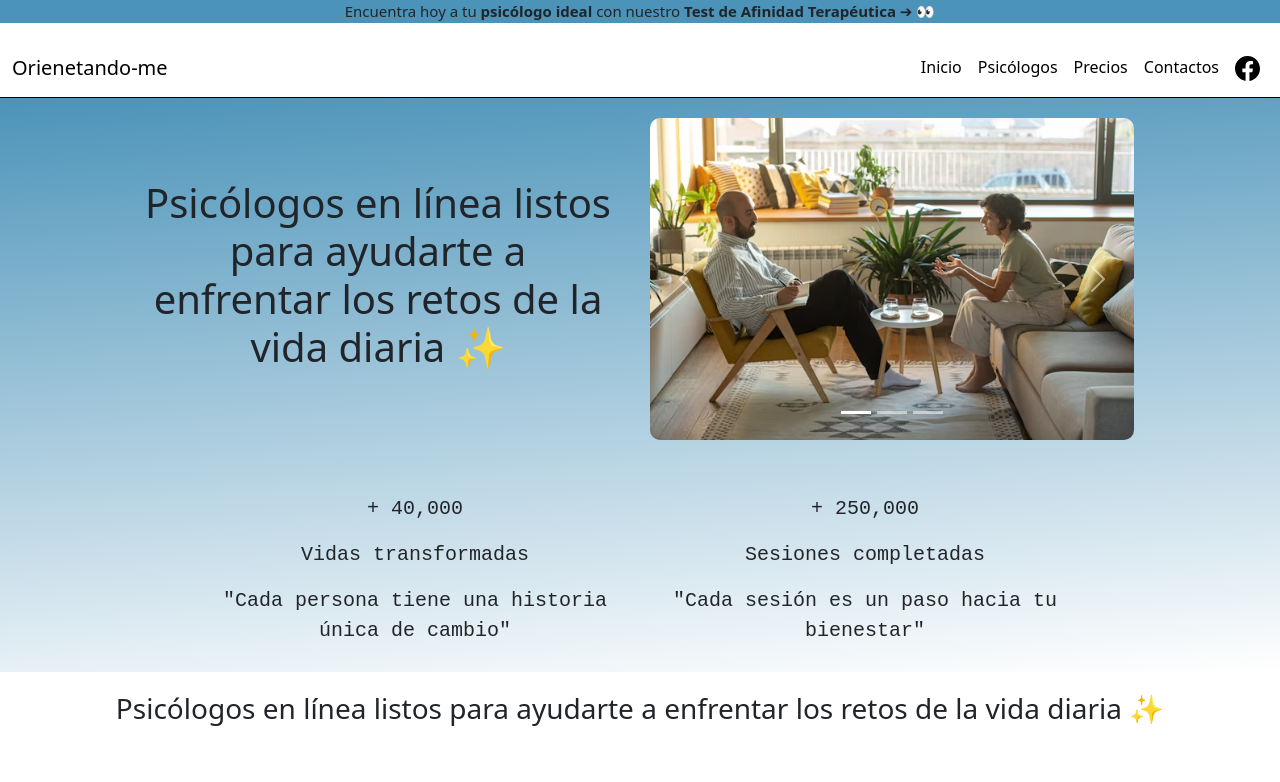
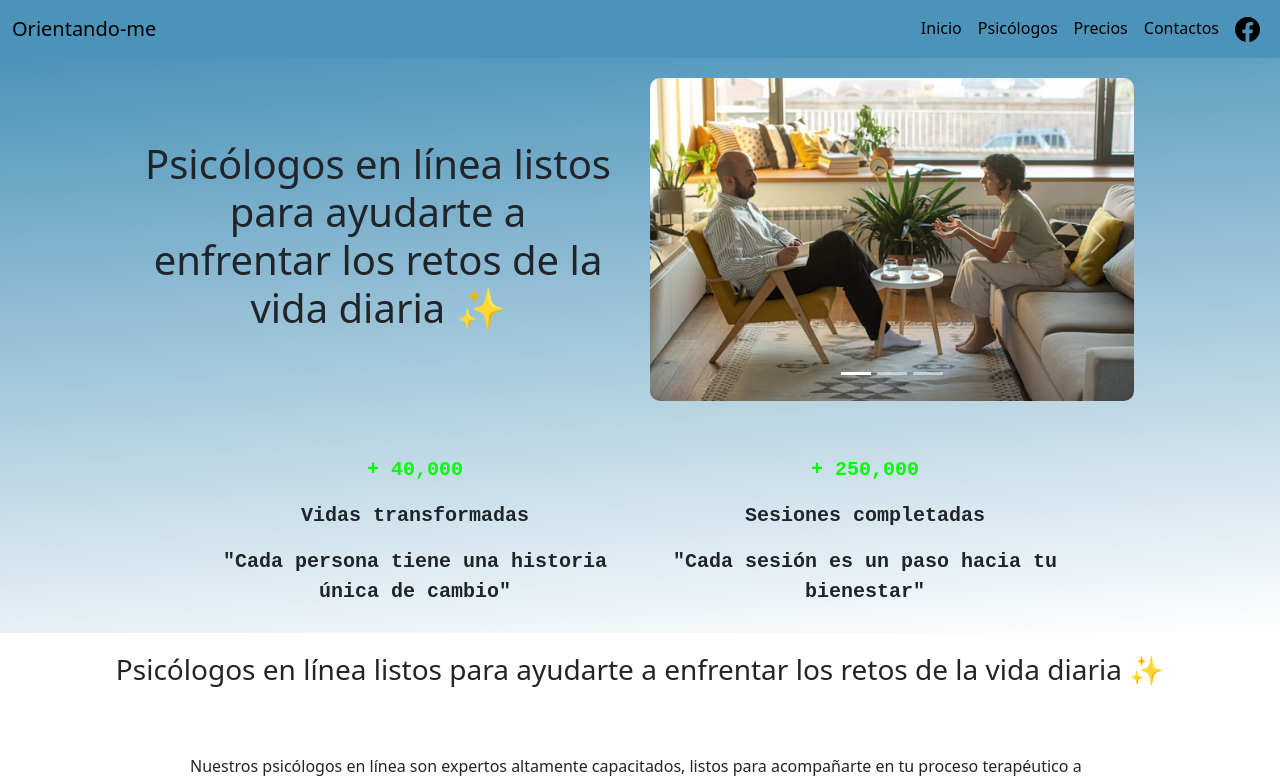
Before and after one commit to brandonmatla/mi-proyecto-angular, an Angular app: page / in a window 1280 px wide. Shown: the top 782 px of the page. Built offline with nearby package versions, Linux system fonts and the light colour scheme.

Commit message:
Descripción de los cambios

```diff
--- a/src/app/app.routes.ts
+++ b/src/app/app.routes.ts
@@ -1,8 +1,10 @@
 import { Routes } from '@angular/router';
 import { InicioComponent } from './componentes/inicio/inicio.component';
 import { PsicologoComponent } from './componentes/psicologo/psicologo.component';
+import { PreciosComponent } from './componentes/precios/precios.component';
 
 export const routes: Routes = [
     {path: '',component: InicioComponent},
-    {path: 'psicologos',component: PsicologoComponent}
+    {path: 'psicologos',component: PsicologoComponent},
+    {path: 'precios',component: PreciosComponent}
 ];
--- a/src/app/componentes/inicio/inicio.component.css
+++ b/src/app/componentes/inicio/inicio.component.css
@@ -20,12 +20,13 @@
         text-align: left;
     }
     .contenedor {
+
         display: flex;
         justify-content: center;
         align-items: center;
         padding: 10px;
         text-align: center;
-        width: 100%; /* Esto asegura que el contenedor ocupe todo el espacio disponible */
+        width: 100%;
     }
 
     .contenedor2 {
@@ -77,10 +78,16 @@ img{
     text-align: center;
     font-size: 20px;
 }
-@media (max-width: 768px) {
+@media (max-width: 768px)
+{
+
+    .imagen{
+        max-width: 100%;
+        max-height: 50%;
+    }
     .ct31{
         padding-left: 10px;}
-s
+
     .contenedor3 {
         padding: 10px;
     }
--- a/src/app/componentes/inicio/inicio.component.html
+++ b/src/app/componentes/inicio/inicio.component.html
@@ -1,4 +1,3 @@
-
 <div class="body">
     <div class="contenedor">
 
@@ -7,17 +6,17 @@
         </div>
 
 
-        <div class="carrusel">
-            <div id="carouselExampleCaptions" class="carousel slide">
-                <div class="carousel-indicators">
+        <div class="carrusel"  >
+            <div id="carouselExampleCaptions" class="carousel slide"  >
+                <div class="carousel-indicators" >
                     <button type="button" data-bs-target="#carouselExampleCaptions" data-bs-slide-to="0"
                         class="active"></button>
                     <button type="button" data-bs-target="#carouselExampleCaptions" data-bs-slide-to="1"></button>
                     <button type="button" data-bs-target="#carouselExampleCaptions" data-bs-slide-to="2"></button>
                 </div>
-                <div class="carousel-inner">
-                    <div class="carousel-item active">
-                        <img src="img1.avif" class="d-block w-100 zoomable" alt="Slide 1">
+                <div class="carousel-inner" >
+                    <div class="carousel-item active" >
+                        <img src="img1.avif" class="d-block w-100 zoomable" alt="Slide 1" >
                     </div>
                     <div class="carousel-item">
                         <img src="img2.avif" class="d-block w-100 zoomable" alt="Slide 2">
@@ -40,14 +39,18 @@
     <br>
     <div class="contenedor2">
         <div class="item">
-            <p>+ 40,000</p>
+            <strong>
+            <p style="color: rgb(0, 255, 0);">+ 40,000</p>
             <p>Vidas transformadas</p>
             <p>"Cada persona tiene una historia única de cambio"</p>
+        </strong>
         </div>
         <div class="item">
-            <p>+ 250,000</p>
-            <p>Sesiones completadas</p>
-            <p>"Cada sesión es un paso hacia tu bienestar"</p>
+            <strong>
+                <p style="color: rgb(0, 255, 0);">+ 250,000</p>
+                <p>Sesiones completadas</p>
+                <p>"Cada sesión es un paso hacia tu bienestar"</p>
+            </strong>
         </div>
     </div>
 </div>
@@ -57,7 +60,7 @@
 </div>
 <div class="contenedor3">
     <div class="ct31">Nuestros psicólogos en línea son expertos altamente capacitados, listos para acompañarte en tu
-        proceso terapéutico a través de videollamadas. Todos tienen una formación académica sólida en psicología y una
+        proceso terapéutico a través de videollamadas, Todos tienen una formación académica sólida en psicología y una
         maestría en psicoterapia, además de recibir supervisión continua por parte de nuestro equipo clínico,
         garantizando así un servicio de calidad que prioriza tu bienestar.<br><br>
 
--- a/src/app/componentes/nav/nav.component.css
+++ b/src/app/componentes/nav/nav.component.css
@@ -1,16 +1,16 @@
 .navbar {
     background:transparent;
-    border-bottom: .5px solid black;
+
 }
 
 .collapse {
     justify-content: end;
 }
 .top{
-    transition: opacity 5s ease-in-out; /* Para un efecto de aparición suave */
-    background-color: rgba(0, 102, 156, 0.706);
+    box-shadow: 0px 0px 15px 5px rgba(0, 102, 156, 0.8);
+
     justify-content: center;
     justify-items: center;
     font-size: 15px;
-
+    box-shadow: 0 0 50px 15px #48abe0;
 }
--- a/src/app/componentes/nav/nav.component.html
+++ b/src/app/componentes/nav/nav.component.html
@@ -1,7 +1,7 @@
-<div class="top"><p>Encuentra hoy a tu <strong>psicólogo ideal</strong> con nuestro <strong>Test de Afinidad Terapéutica</strong> ➔   👀</p></div>
-<nav class="navbar navbar-expand-lg">
+<div class="top" hidden="none"><p>Encuentra hoy a tu <strong>psicólogo ideal</strong> con nuestro <strong>Test de Afinidad Terapéutica</strong> ➔   👀</p></div>
+<nav class="navbar navbar-expand-lg" style=" background-color: rgba(0, 102, 156, 0.706);">
     <div class="container-fluid">
-      <a class="navbar-brand" href="/">Orienetando-me</a>
+      <a class="navbar-brand" href="/">Orientando-me</a>
       <button class="navbar-toggler" type="button" data-bs-toggle="collapse" data-bs-target="#navbarNavAltMarkup"
         aria-controls="navbarNavAltMarkup" aria-expanded="false" aria-label="Toggle navigation">
         <span class="navbar-toggler-icon"></span>
@@ -10,7 +10,7 @@
         <div class="navbar-nav">
           <a class="nav-link active" href="/">Inicio</a>
           <a class="nav-link active" href="psicologos">Psicólogos</a>
-          <a class="nav-link active" href="#">Precios</a>
+          <a class="nav-link active" href="precios">Precios</a>
           <a class="nav-link active" href="#">Contactos</a>
           <a class="nav-link active" target="_blank" href="https://www.facebook.com/profile.php?id=100079567253030"><svg xmlns="http://www.w3.org/2000/svg" width="25" height="25" fill="currentColor" class="bi bi-facebook" viewBox="0 0 16 16">
             <path d="M16 8.049c0-4.446-3.582-8.05-8-8.05C3.58 0-.002 3.603-.002 8.05c0 4.017 2.926 7.347 6.75 7.951v-5.625h-2.03V8.05H6.75V6.275c0-2.017 1.195-3.131 3.022-3.131.876 0 1.791.157 1.791.157v1.98h-1.009c-.993 0-1.303.621-1.303 1.258v1.51h2.218l-.354 2.326H9.25V16c3.824-.604 6.75-3.934 6.75-7.951"/>
@@ -20,8 +20,3 @@
       </div>
     </div>
 </nav>
-<script>
-    setTimeout(function() {
-        document.querySelector('.top').style.display = 'block'; // Muestra el mensaje
-    }, 3000); // 3000 milisegundos = 3 segundos
-</script>
--- a/src/app/componentes/psicologo/psicologo.component.css
+++ b/src/app/componentes/psicologo/psicologo.component.css
@@ -1,5 +1,7 @@
 .card-custom {
-    width: 70%;
+    justify-content: center;
+    align-items: center;
+    width: 50%;
     border: 1px solid black;
 }
 .col-md-4{
@@ -11,6 +13,10 @@
 .container{
     justify-content: center;
 }
+img{
+
+    max-width: 50%;
+}
 @media (max-width: 768px) {
     .card-custom {
         width: 100%;  /* Las tarjetas tomarán el ancho completo en pantallas pequeñas */
```
